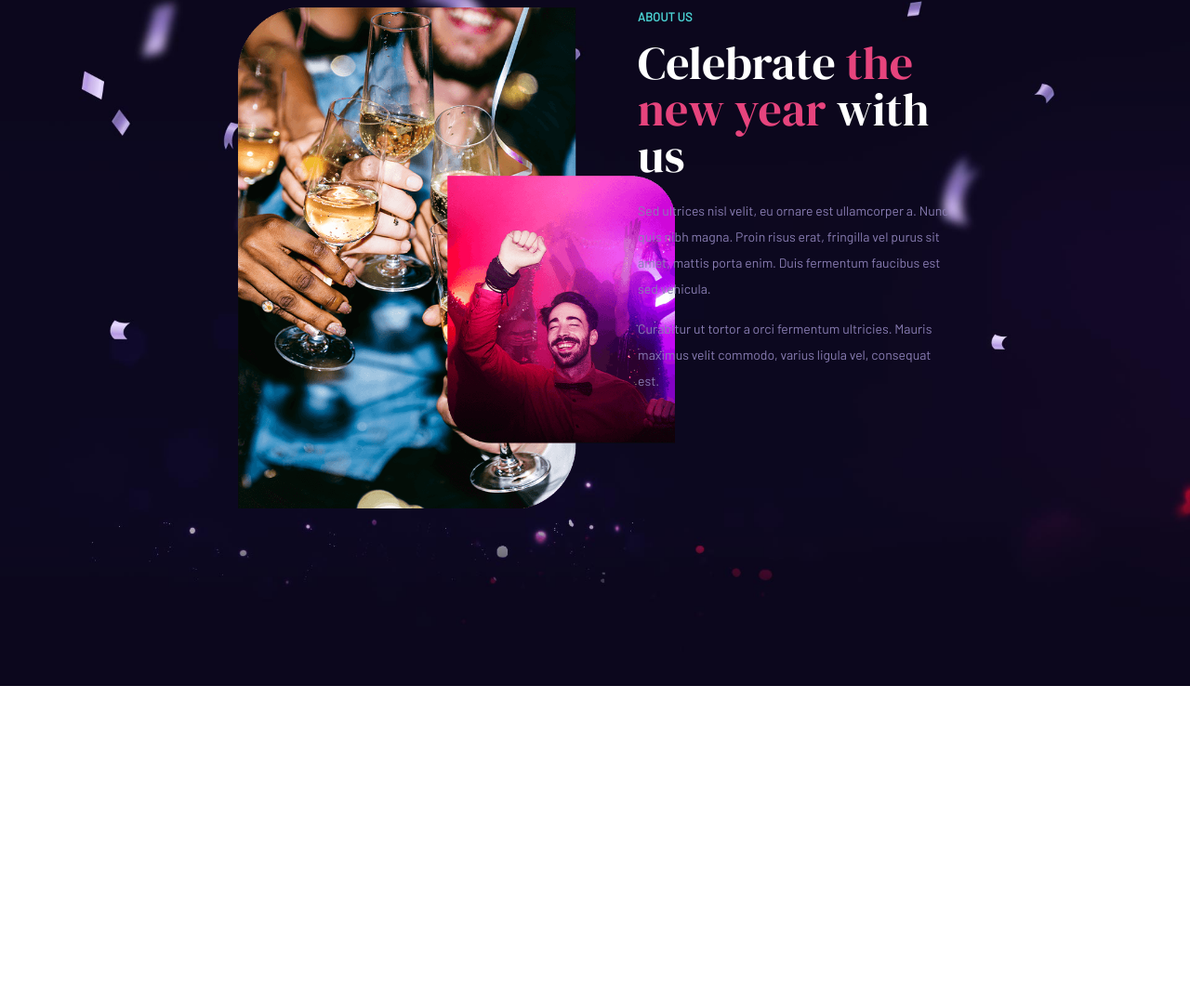
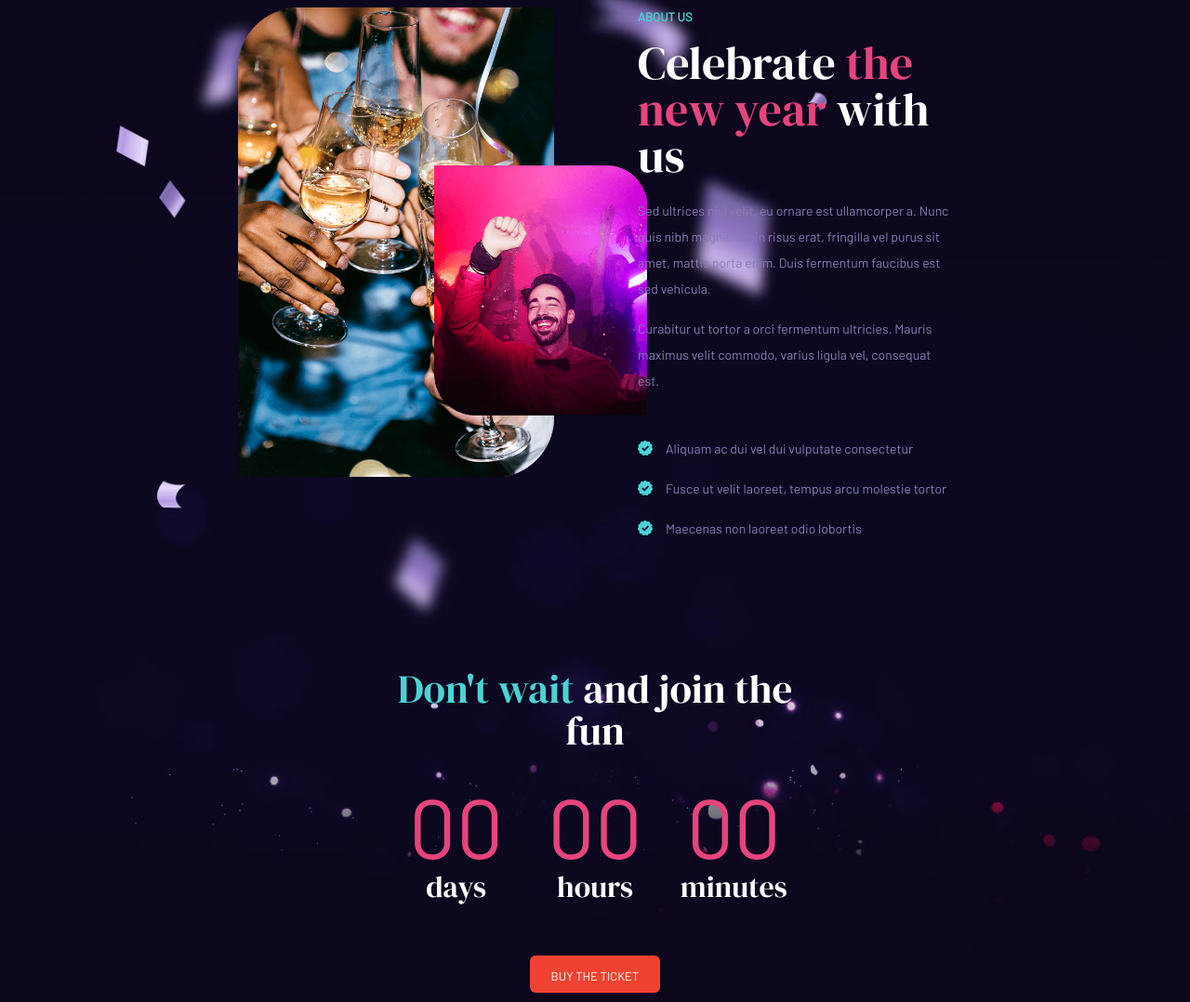
Before and after one commit to AbhishekKurmi14/web-party-theme, a plain HTML site: page index.html in a window 1280 px wide. Shown: the part 862-1940 px from the top of the page at 93% size. Before the commit the page ends 1600 px from the top, so only its background shows below. Drawn offline with Linux system fonts and the light colour scheme.

Commit message:
second section add

```diff
--- a/css/style.css
+++ b/css/style.css
@@ -46,7 +46,8 @@ a {
     padding: 0px 20px;
 
 }
-.text_5{
+
+.text_5 {
     color: #e0d8ef;
 }
 
@@ -75,23 +76,26 @@ a {
 .text_1 {
     color: #e6447d;
 }
-.top_bar{
+
+.top_bar {
     width: 55%;
     margin: auto;
     overflow: auto;
 }
-.top_bar_3{
+
+.top_bar_3 {
     padding-left: 211px;
 }
 
-.center_img{
+.center_img {
     float: left;
     padding: 0px;
     width: 23.45%;
     margin-right: 141px;
     margin-left: -132px;
 }
-.text_2{
+
+.text_2 {
     padding-top: 50px;
     padding-bottom: 35px;
     font-size: 43px;
@@ -103,20 +107,22 @@ margin-left: -132px;
     text-align: center;
     margin: 0px;
 }
-.buton{
+
+.buton {
     text-align: center;
 }
-.button{
+
+.button {
     background-color: rgb(230, 68, 125);
     height: 40px;
     width: 130px;
     margin: 10px;
     border-radius: 30px;
 }
-.button_1{
 
-}
-.text_3{
+.button_1 {}
+
+.text_3 {
     color: #ffffff;
     font-size: 13px;
     line-height: 45px;
@@ -124,39 +130,47 @@ margin-left: -132px;
     text-align: center;
     font-weight: 500;
 }
-.button_2{
+
+.button_2 {
     background-color: rgb(101, 46, 121);
 }
-.section{
+
+.section {
     background-image: url(../images/party2-sectionbg2.jpg);
     width: 100%;
-    height: 100%;
     background-size: cover;
 }
-.section_1{
+
+.section_1 {
     width: 60%;
     margin: auto;
     overflow: auto;
 }
-.img{
+
+.img {
     width: 50%;
     float: left;
     padding: 70px 0px;
 }
-.img_1{
-    width: 470px;
+
+.img_1 {
+    width: 440px;
 }
-.paragraph{
+
+.paragraph {
     width: 50%;
     float: left;
 }
-.paragraph_1{
-    padding:0 0 0 12%;
+
+.paragraph_1 {
+    padding: 0 0 0 12%;
 }
-.us{
+
+.us {
     padding: 70px 0px;
 }
-.about{
+
+.about {
     font-size: 13px;
     line-height: 20px;
     font-weight: 600;
@@ -166,7 +180,8 @@ margin-left: -132px;
     font-size: 13px;
     margin: 0px 0px 15px;
 }
-.text_6{
+
+.text_6 {
     font-size: 50px;
     line-height: 50px;
     font-weight: 400;
@@ -174,15 +189,79 @@ margin-left: -132px;
     margin: 0px 0px 20px;
     font-family: "DM Serif Display", Arial, Tahoma, sans-serif;
     color: #ffffff;
-    font-weight:400
+    font-weight: 400
 }
-.text_7{
+
+.text_7 {
     color: #e6447d;
 }
-.text_8{
+
+.text_8 {
     color: #897db3;
     font-family: Barlow, Arial, Tahoma, sans-serif;
     font-size: 14px;
     line-height: 28px;
     margin: 0px 0px 15px;
 }
+
+.text_11 {
+    margin: 0px 0px 45px;
+}
+
+.img_2 {
+    overflow: auto;
+}
+
+.img_3 {
+    background-image: url(../images/party2-list-1\ \(1\).png);
+    background-repeat: no-repeat;
+    padding: 15px;
+    float: left;
+}
+
+.text_9 {
+    float: left;
+}
+
+.top_bar_5 {
+    width: 35%;
+    margin: auto;
+    overflow: auto;
+}
+
+.section_heading {
+    color: #4bd3d4;
+}
+
+.day {
+    width: 33.33%;
+    float: left;
+    height: 142px;
+    overflow: auto;
+    text-align: center;
+    margin: 0px 0px 30px 0px;
+}
+
+.day_1 {
+    font-size: 90px;
+    line-height: 90px;
+    color: #e6447d;
+    display: block;
+    font-family: Barlow, Arial, Tahoma, sans-serif;
+}
+
+.day_2 {
+    font-family:
+        "DM Serif Display", Arial, Tahoma, sans-serif;
+    font-size: 32px;
+    line-height: 42px;
+    color: #ffffff;
+}
+
+.button_3 {
+    background-color: #ef4231;
+    height: 40px;
+    width: 140px;
+    margin: 10px;
+    border-radius: 6px;
+}
--- a/index.html
+++ b/index.html
@@ -134,10 +134,58 @@
                         <p class="text_8">Sed ultrices nisl velit, eu ornare est ullamcorper a. Nunc quis nibh magna.
                             Proin risus erat, fringilla vel purus sit amet, mattis porta enim. Duis fermentum faucibus
                             est sed vehicula.</p>
-                        <p class="text_8">Curabitur ut tortor a orci fermentum ultricies. Mauris maximus velit commodo,
+                        <p class="text_8 text_11">Curabitur ut tortor a orci fermentum ultricies. Mauris maximus velit commodo,
                             varius ligula vel, consequat est.</p>
+                        <div class="img_2">
+                            <div class="img_3">
+
+                            </div>
+                            <p class="text_8  text_9">Aliquam ac dui vel dui vulputate consectetur</p>
+                        </div>
+
+                        <div class="img_2">
+                            <div class="img_3">
+
+                            </div>
+                            <p class="text_8  text_9">Fusce ut velit laoreet, tempus arcu molestie tortor</p>
+                        </div>
+
+                        <div class="img_2">
+                            <div class="img_3">
+
+                            </div>
+                            <p class="text_8  text_9">Maecenas non laoreet odio lobortis</p>
+                        </div>
+
                     </div>
                 </div>
+            </div>
+
+        </div>
+        <div class="top_bar_5">
+            <h4 class="text_2"><span class="text_2 section_heading">Don't wait </span>and join the fun</h4>
+            <div class="day">
+                <span class="day_1">00</span>
+                <span class="day_2">days</span>
+            </div>
+
+            <div class="day">
+                <span class="day_1">00</span>
+                <span class="day_2">hours</span>
+            </div>
+
+            <div class="day">
+                <span class="day_1">00</span>
+                <span class="day_2">minutes</span>
+            </div>
+            <div class="buton">
+            <a href="#">
+                <div class="button_3 button_2">
+                    <div class="button_1">
+                        <p class="text_3">BUY THE TICKET</p>
+                    </div>
+                </div>
+            </a>
             </div>
         </div>
     </section>
```
Also changed, not shown: images/party2-list-1 (1).png (added). Lines whose indentation alone changed are shown as unchanged.
